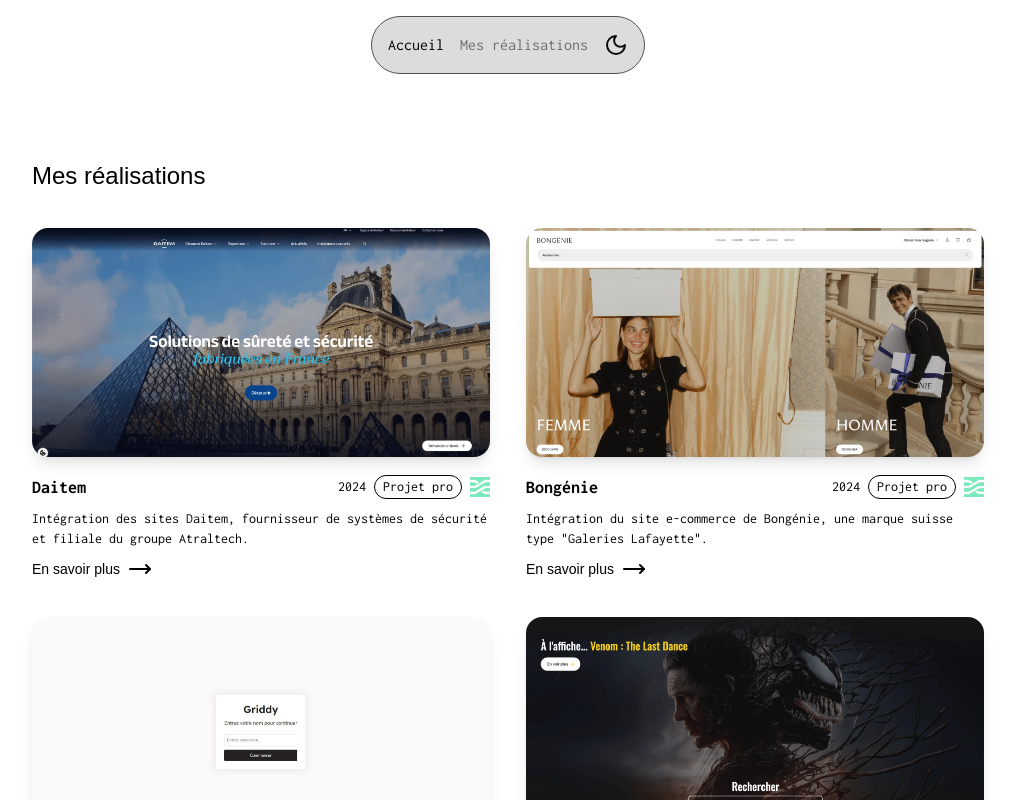
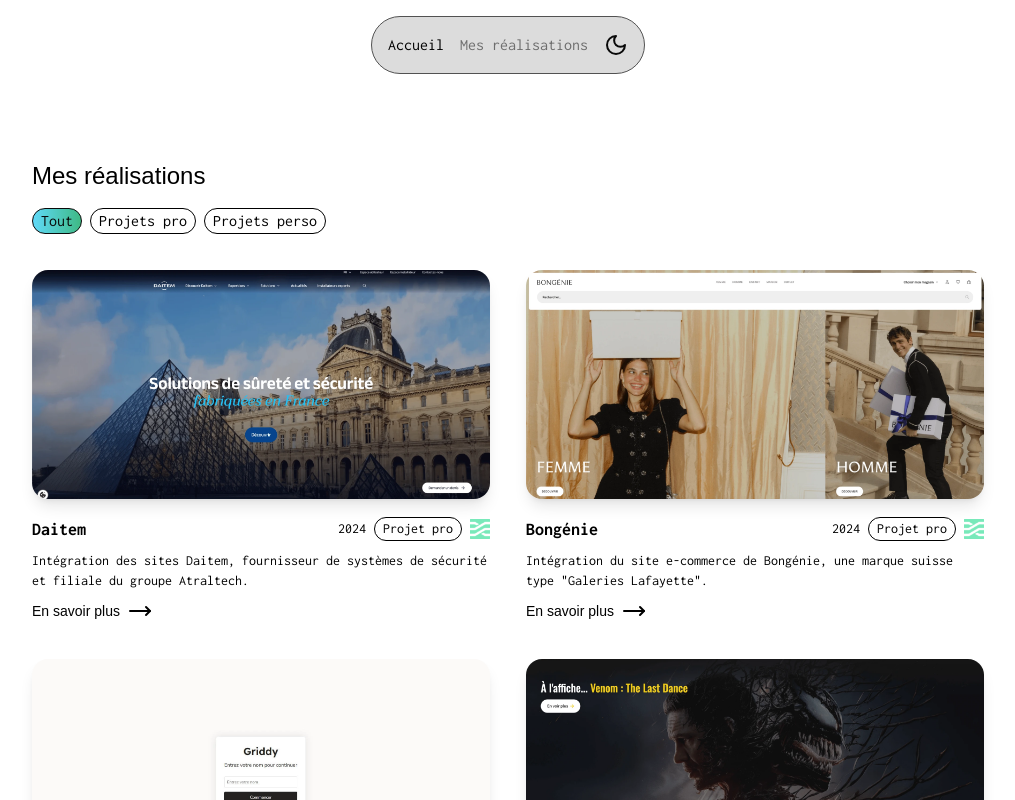
Before and after one commit to AlexisF9/Portfolio-2025, a Next.js app: page /mes-realisations in a window 1280 px wide. Shown: the top 800 px of the page, without its empty margins (132-1147 px from the left). Built offline with nearby package versions, Linux system fonts and the light colour scheme; a web font is replaced by a local one.

Commit message:
add realisations list filter buttons

```diff
--- a/app/mes-realisations/page.tsx
+++ b/app/mes-realisations/page.tsx
@@ -1,7 +1,7 @@
 "use client";
 import { Card } from "@/src/components/card";
 import realisations from "@/public/realisations.json";
-import { useEffect } from "react";
+import { useEffect, useState } from "react";
 import gsap from "gsap";
 import ScrollTrigger from "gsap/ScrollTrigger";
 
@@ -20,6 +20,8 @@ export interface Realisation {
 gsap.registerPlugin(ScrollTrigger);
 
 export default function Page() {
+  const [filter, setFilter] = useState<"all" | "perso" | "pro">("all");
+
   useEffect(() => {
     const elements = gsap.utils.toArray(".fade-in");
 
@@ -47,14 +49,48 @@ export default function Page() {
     };
   }, []);
 
+  const filters = [
+    {
+      name: "all",
+      label: "Tout",
+    },
+    {
+      name: "pro",
+      label: "Projets pro",
+    },
+    {
+      name: "perso",
+      label: "Projets perso",
+    },
+  ];
+
   return (
     <div className="pt-30 md:pt-40">
-      <h1 className="fade-in text-xl mb-9 md:text-2xl dark:text-white font-gothic">
+      <h1 className="fade-in text-xl mb-4 md:text-2xl dark:text-white font-gothic">
         Mes réalisations
       </h1>
+      <div className="fade-in flex items-center gap-2 mb-9">
+        {filters.map((item, index) => {
+          return (
+            <button
+              key={index}
+              className={`cursor-pointer border rounded-full px-2 ${
+                filter === item.name
+                  ? "bg-linear-to-r from-react to-vue text-neutral-950 dark:border-transparent"
+                  : "dark:text-white dark:border-white"
+              }`}
+              onClick={() => setFilter(item.name as "all" | "perso" | "pro")}
+            >
+              {item.label}
+            </button>
+          );
+        })}
+      </div>
       {realisations.length > 0 && (
         <div className="grid grid-cols-1 sm:grid-cols-2 gap-9">
-          {realisations.map((el: Realisation, index) => {
+          {realisations
+            .filter((item) => (filter !== "all" ? item.type === filter : item))
+            .map((el: Realisation, index) => {
               return (
                 <div className="fade-in" key={index}>
                   <Card card={el} />
--- a/app/page.tsx
+++ b/app/page.tsx
@@ -204,7 +204,7 @@ export default function Home() {
     },
     {
       name: "styled",
-      label: "Styled Component",
+      label: "Styled Components",
     },
     {
       name: "storybook",
```
Lines whose indentation alone changed are shown as unchanged.
